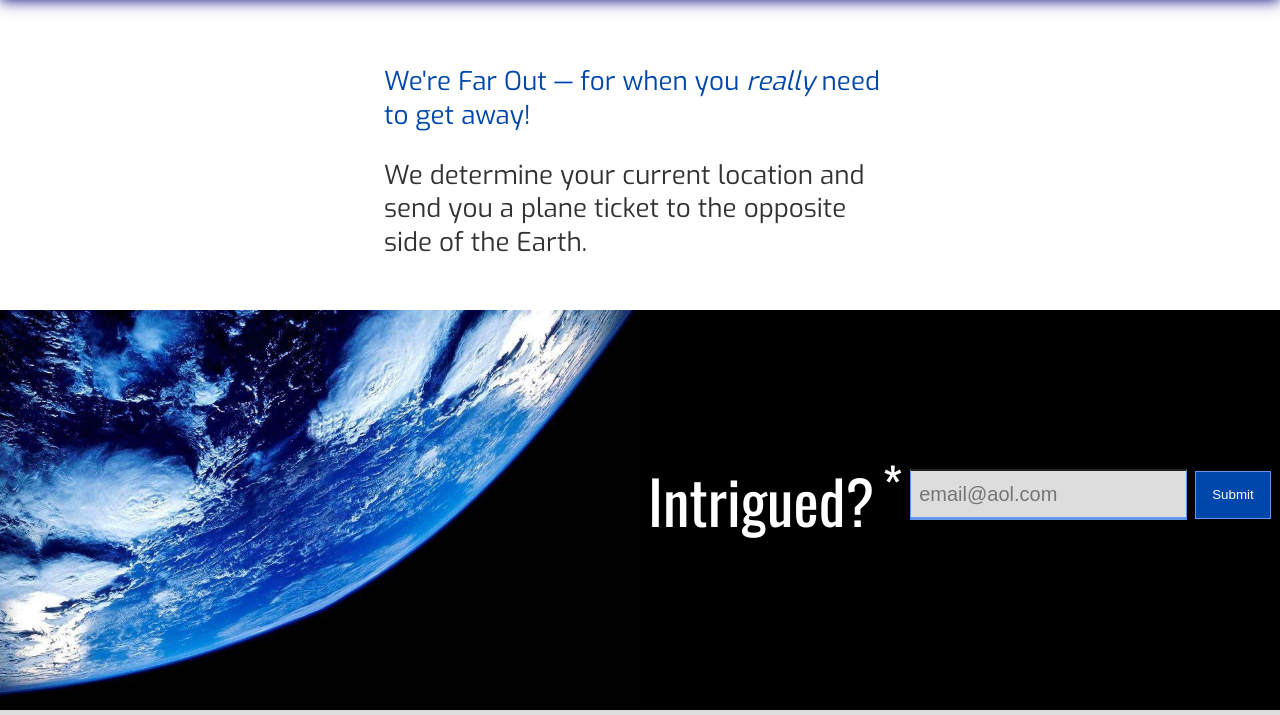
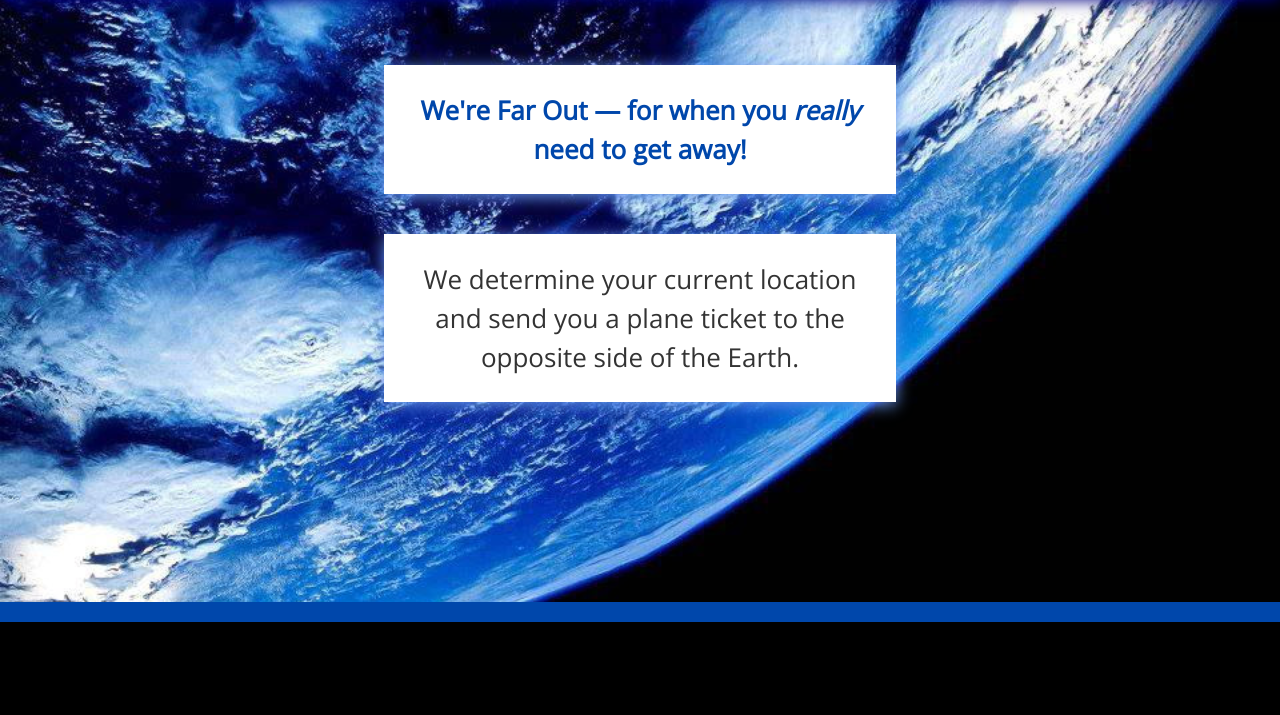
Before and after one commit to martyav/landing-page-demo, a plain HTML site: page index.html in a window 1280 px wide. Shown: the part 64-779 px from the top of the page. Drawn offline with nearby package versions, Linux system fonts and the light colour scheme.

Commit message:
added fixed background; removed img from signup

```diff
--- a/index.html
+++ b/index.html
@@ -4,7 +4,7 @@
 <head>
     <title>Demo Landing Page</title>
     <meta property="og:image" content="images/earth.png" />
-    <link href="https://fonts.googleapis.com/css?family=Dosis:300|Exo|Oswald" rel="stylesheet">
+    <link href="https://fonts.googleapis.com/css?family=Dosis:300|Open+Sans|Oswald" rel="stylesheet">
     <link  href="style.css" rel="stylesheet">
     <script src = "script.js"></script>
 </head>
@@ -49,7 +49,7 @@
             </p>
         </section>
         <section id="signup">
-            <img src = "images/earth.jpg" alt = "A picture of the Earth" />
+            <div></div>
             <form>
                 <label>Intrigued?<sup>*</sup></label>
                 <input type="email" placeholder="email@aol.com" />
--- a/style.css
+++ b/style.css
@@ -35,14 +35,6 @@ body {
         margin: 8px !important;
         font-size: 1em !important;
         text-align: justify;
-    }
-
-    #signup {
-        background-image: url("images/earth.jpg");
-    }
-
-    #signup img {
-        display: none;
     }
 
     #signup form {
@@ -143,39 +135,51 @@ header h1 {
 }
 
 main {
-    background-color: var(--main-color);
+    background-image: url("images/earth.jpg");
+    background-repeat: no-repeat;
+    background-attachment: fixed;
+    background-size: cover;
     color: var(--main-text);
 }
 
 #about {
    font-size: 1.3em;
-   line-height: 1.3em;
-   font-family: 'Exo', sans-serif;
+   line-height: 1.5em;
+   font-family: 'Open Sans', sans-serif;
    max-width: 40vw;
    min-width: 33vw;
    margin-left: auto;
    margin-right: auto;
    padding-top: 10vh;
-   padding-bottom: 3vh;
+   padding-left: 1vw;
+   padding-right: 1vw;
+   padding-bottom: 20vh;
+}
+
+#about p {
+    background-color: var(--main-color);
+    padding: 2vw;
+    box-shadow: 0 3px 15px var(--focus-color);
+    text-align: center;
+    margin-bottom: 5vh;
 }
 
 #about p:first-child {
     color: var(--accent-color);
+    font-weight: bold;
 }
 
 #signup {
     display: grid;
     grid-template-columns: 1fr 1fr;
+    border-top: 20px solid var(--accent-color);
     background-color: black;
     color: white;
-}
-
-#signup img {
-    width: 50vw;
-    height: auto;
+    height: 25vw;
 }
 
 #signup form {
+    grid-column: 2/3;
     display: flex;
     flex-flow:row wrap;
     align-items: center;
```
